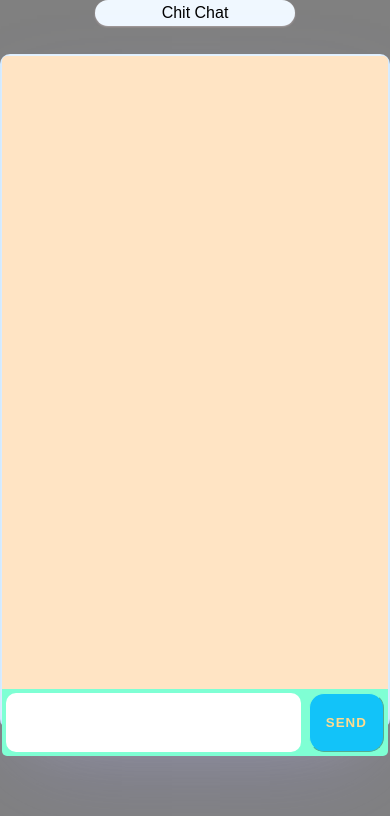
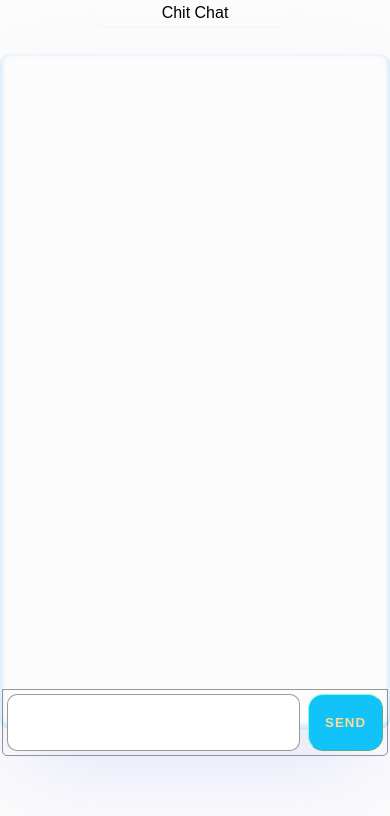
Before and after one commit to abhishekkumar35/chatapp, a website built with webpack: page public/bundle/index.html in a window 390 px wide. Built offline with nearby package versions, Linux system fonts and the light colour scheme.

Commit message:
ui improve mobile

```diff
--- a/public/bundle/index.css
+++ b/public/bundle/index.css
@@ -11,7 +11,7 @@
 
 body {
   box-sizing: border-box;
-  background-color: gray;
+  background-color: rgba(250,250,250,0.6);
   margin: 0;
   height: 100vh;
 }
@@ -22,7 +22,7 @@ body {
   padding: 0.5%;
   height: 80vh;
 
-  background-color: aliceblue;
+
   box-shadow: rgba(143, 143, 250, 0.25) 0px 50px 100px -20px,
     rgba(255, 255, 255, 0.3) 0px 30px 60px -30px,
     rgba(41, 148, 255, 0.35) 0px -2px 6px 0px inset;
@@ -41,7 +41,7 @@ body {
 .title {
   text-align: center;
   margin: auto;
-  background-color: aliceblue;
+
   padding: 1%;
   width: 200px;
   box-shadow: rgba(255, 173, 173, 0.12) 0px 1px 3px,
@@ -53,7 +53,7 @@ body {
   width: 100%;
   max-height:75vh ;
   min-height: 75vh;
-  background-color: bisque;
+
   border-top-left-radius: 5px;
   border-top-right-radius: 5px;
   padding: 1%;
@@ -69,7 +69,7 @@ body {
 .chat-sender {
   height: 8vh;
   width: 100%;
-  background-color: aquamarine;
+border:1px solid rgba(0,0,0,0.4);
   display: grid;
   grid-template-columns: 78% 20%;
   padding: 1%;
@@ -83,11 +83,12 @@ body {
   font-size: 20px;
   outline-color: rgb(18, 195, 249);
   border-radius: 10px;
-  border: none;
+border:1px solid rgba(0,0,0,0.4);
+
   color: rgb(46, 44, 44);
 }
 .chat-sender input:focus {
-  background-color: rgb(248, 255, 236);
+  background-color: rgba(248, 255, 236,1);
 }
 
 .chat-sender button {
```
